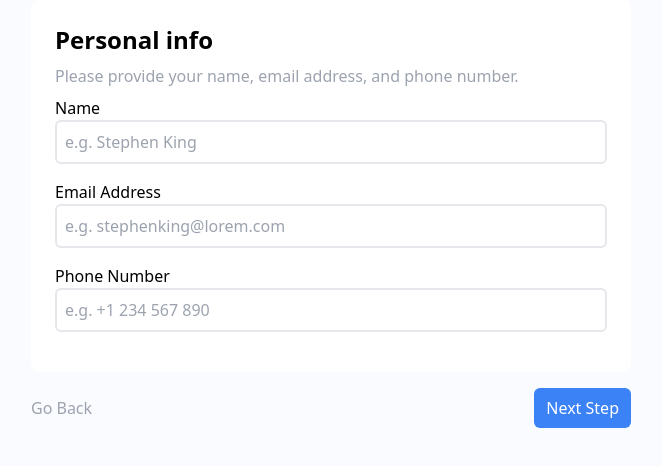
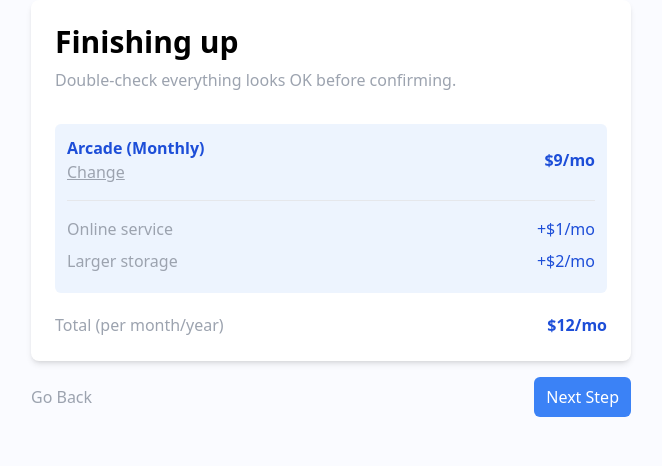
Before and after one commit to szczepanieceryk/multi-step-form, a React (Vite) app: page / in a window 1280 px wide. Shown: the top 466 px of the page, without its empty margins (309-971 px from the left). Built offline with nearby package versions, Linux system fonts and the light colour scheme.

Commit message:
feat(ui): add design for fourth step

```diff
--- a/src/layouts/Form.tsx
+++ b/src/layouts/Form.tsx
@@ -1,11 +1,12 @@
 import React from 'react';
 import FirstStep from './FirstStep';
+import FourthStep from './FourthStep';
 interface FormNavigationProps {
   step: number;
 }
 
 const Form: React.FC<FormNavigationProps> = ({ step }) => {
-  return <form className="p-6 rounded-lg bg-white">{step === 1 && <FirstStep />}</form>;
+  return <form className="p-6 rounded-lg bg-white shadow-md">{step === 1 && <FourthStep />}</form>;
 };
 
 export default Form;
--- /dev/null
+++ b/src/layouts/FourthStep.tsx
@@ -0,0 +1,47 @@
+import React from 'react';
+const FourthStep: React.FC = () => {
+  return (
+    <>
+      <h1 className="text-2xl md:text-3xl font-semibold">Finishing up</h1>
+      <p className="mt-2 mb-4 md:mb-[2rem] text-gray-400">
+        Double-check everything looks OK before confirming.
+      </p>
+      <div className="p-3 bg-blue-100/50 rounded-md">
+        {/** Plan */}
+        <div className="mb-2 flex justify-between items-center">
+          <div>
+            <span className="text-blue-700">
+              {' '}
+              <strong>Arcade (Monthly)</strong>
+            </span>
+            <span className="block text-gray-400 underline">Change</span>
+          </div>
+          <span className="text-blue-700">
+            <strong>$9/mo</strong>
+          </span>
+        </div>
+
+        <hr className="my-4" />
+
+        <div className="mb-2 flex justify-between items-center">
+          <span className="block text-gray-400">Online service</span>
+          <span className="text-blue-700">+$1/mo</span>
+        </div>
+
+        <div className="mb-2 flex justify-between items-center">
+          <span className="block text-gray-400">Larger storage</span>
+          <span className="text-blue-700">+$2/mo</span>
+        </div>
+      </div>
+
+      <div className="mt-5 flex justify-between items-center">
+        <span className="block text-gray-400">Total (per month/year)</span>
+        <span className="text-blue-700">
+          <strong>$12/mo</strong>
+        </span>
+      </div>
+    </>
+  );
+};
+
+export default FourthStep;
```
